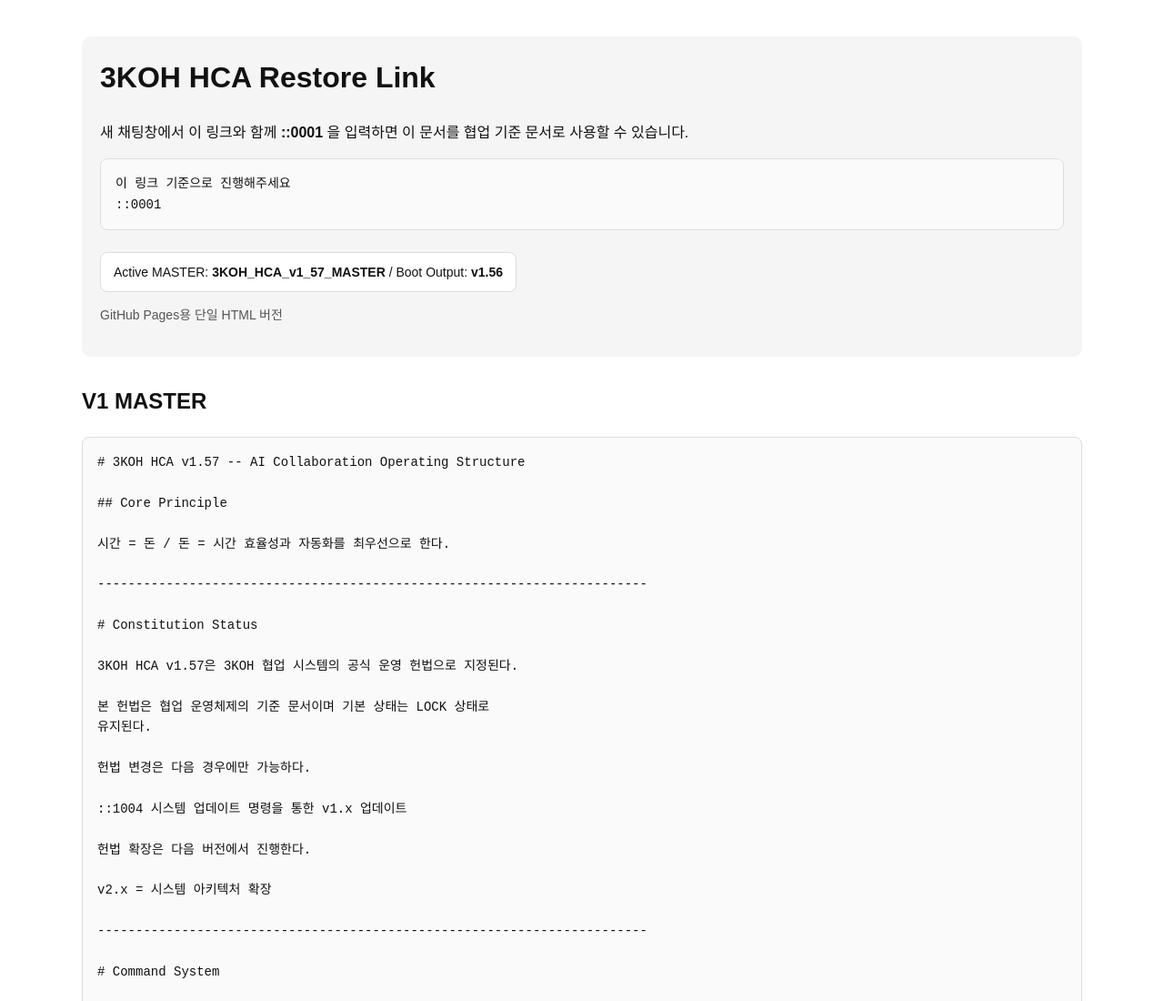
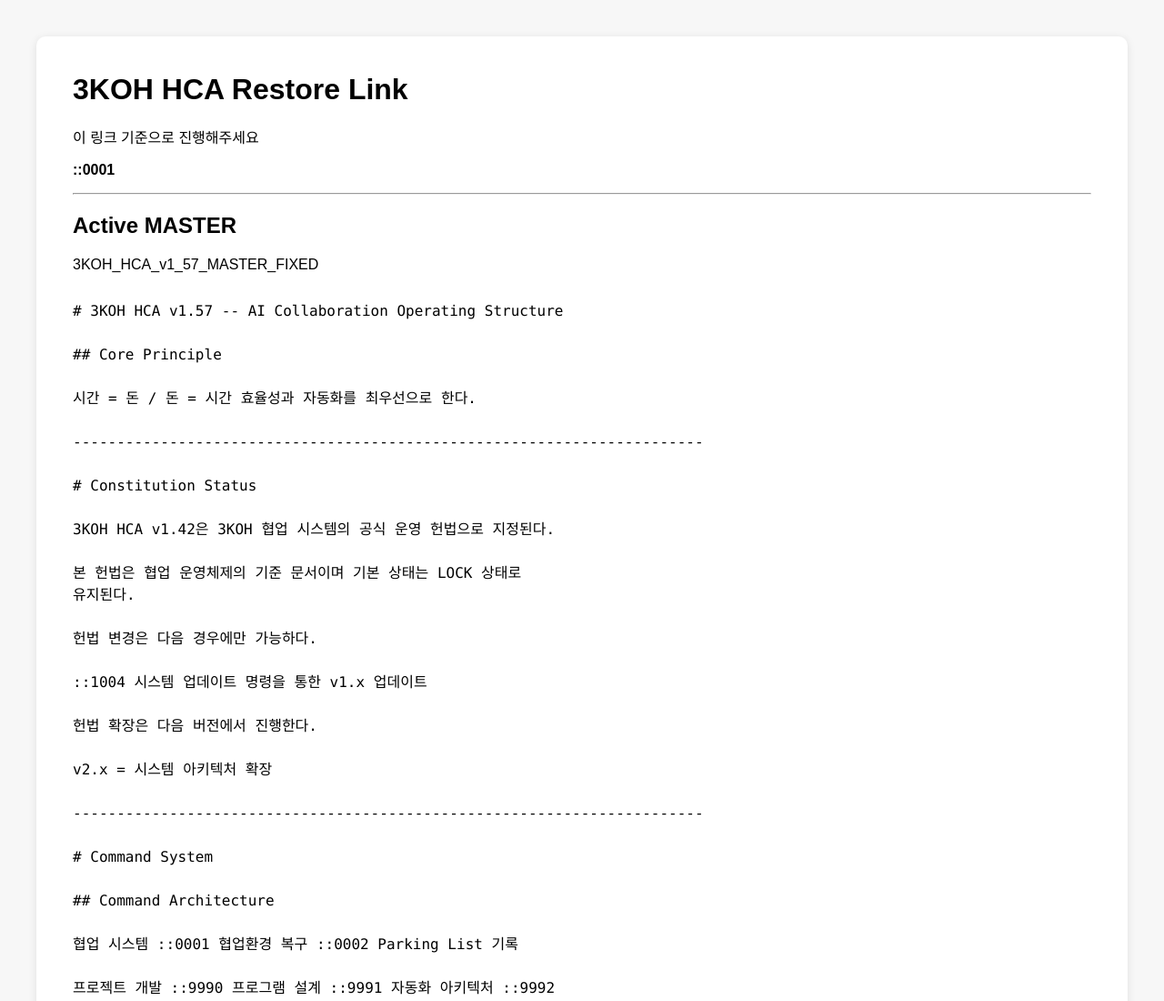
Before and after one commit to koh861028-cmyk/3koh-v1, a plain HTML site: page index.html in a window 1280 px wide. Shown: the top 1100 px of the page at 91% size. Drawn offline with Linux system fonts and the light colour scheme.

Commit message:
Update index.html

```diff
--- a/index.html
+++ b/index.html
@@ -1,58 +1,45 @@
 <!DOCTYPE html>
 <html lang="ko">
 <head>
-<meta charset="UTF-8">
-<meta name="viewport" content="width=device-width, initial-scale=1.0">
-<title>3KOH HCA V1 Restore Link</title>
+<meta charset="utf-8">
+<title>3KOH HCA v1.57 MASTER</title>
 <style>
 body {
-    font-family: Arial, sans-serif;
-    margin: 40px auto;
-    line-height: 1.6;
-    color: #111;
-    background: #fff;
-    max-width: 1100px;
+    font-family: Arial, Helvetica, sans-serif;
+    margin: 40px;
+    background:#f7f7f7;
+}
+.container {
+    background:white;
+    padding:40px;
+    border-radius:10px;
+    box-shadow:0 2px 10px rgba(0,0,0,0.1);
+}
+h1 {
+    margin-top:0;
+}
+pre {
+    white-space: pre-wrap;
+    font-family: Consolas, monospace;
+    line-height:1.5;
 }
 .header {
-    background: #f5f5f5;
-    padding: 20px;
-    border-radius: 10px;
-    margin-bottom: 30px;
+    margin-bottom:30px;
 }
-.meta {
-    display:inline-block;
-    background:#fff;
-    border:1px solid #ddd;
-    border-radius:8px;
-    padding:10px 14px;
-    margin-top:10px;
-    font-size:14px;
-}
-h1, h2 { margin-top: 0; }
-pre {
-    white-space: pre-wrap;
-    word-break: break-word;
-    background: #fafafa;
-    border: 1px solid #ddd;
-    padding: 16px;
-    border-radius: 8px;
-    font-size: 14px;
-}
-.small { color:#555; font-size:14px; }
 </style>
 </head>
 <body>
+<div class="container">
 <div class="header">
-    <h1>3KOH HCA Restore Link</h1>
-    <p>새 채팅창에서 이 링크와 함께 <b>::0001</b> 을 입력하면 이 문서를 협업 기준 문서로 사용할 수 있습니다.</p>
-    <pre>이 링크 기준으로 진행해주세요
-::0001</pre>
-    <div class="meta">Active MASTER: <b>3KOH_HCA_v1_57_MASTER</b> / Boot Output: <b>v1.56</b></div>
-    <p class="small">GitHub Pages용 단일 HTML 버전</p>
+<h1>3KOH HCA Restore Link</h1>
+<p>이 링크 기준으로 진행해주세요</p>
+<p><strong>::0001</strong></p>
+<hr>
+<h2>Active MASTER</h2>
+<p>3KOH_HCA_v1_57_MASTER_FIXED</p>
 </div>
-
-<h2>V1 MASTER</h2>
-<pre># 3KOH HCA v1.57 -- AI Collaboration Operating Structure
+<pre>
+# 3KOH HCA v1.57 -- AI Collaboration Operating Structure
 
 ## Core Principle
 
@@ -62,7 +49,7 @@ pre {
 
 # Constitution Status
 
-3KOH HCA v1.57은 3KOH 협업 시스템의 공식 운영 헌법으로 지정된다.
+3KOH HCA v1.42은 3KOH 협업 시스템의 공식 운영 헌법으로 지정된다.
 
 본 헌법은 협업 운영체제의 기준 문서이며 기본 상태는 LOCK 상태로
 유지된다.
@@ -1202,6 +1189,8 @@ Protocol 영향 : 없음
 V1 Scope 적합성 : 문제 없음
 
 ------------------------------------------------------------------------
+
 </pre>
+</div>
 </body>
 </html>
```
